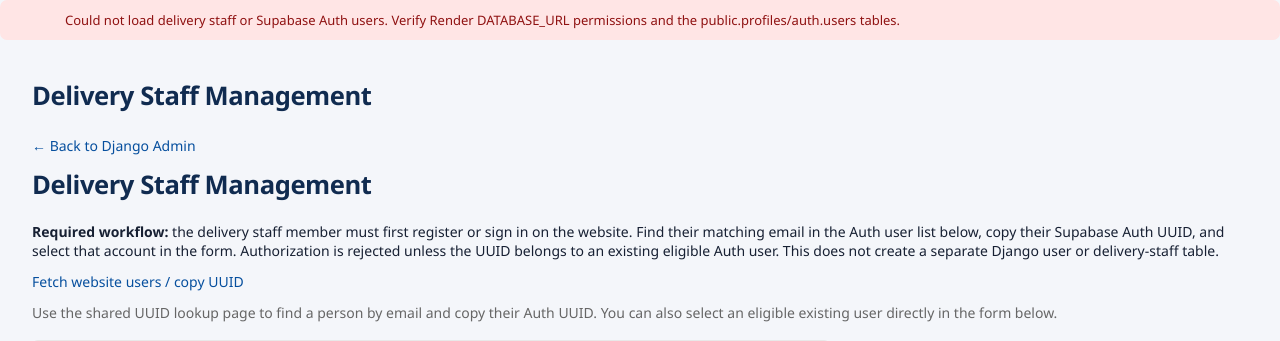
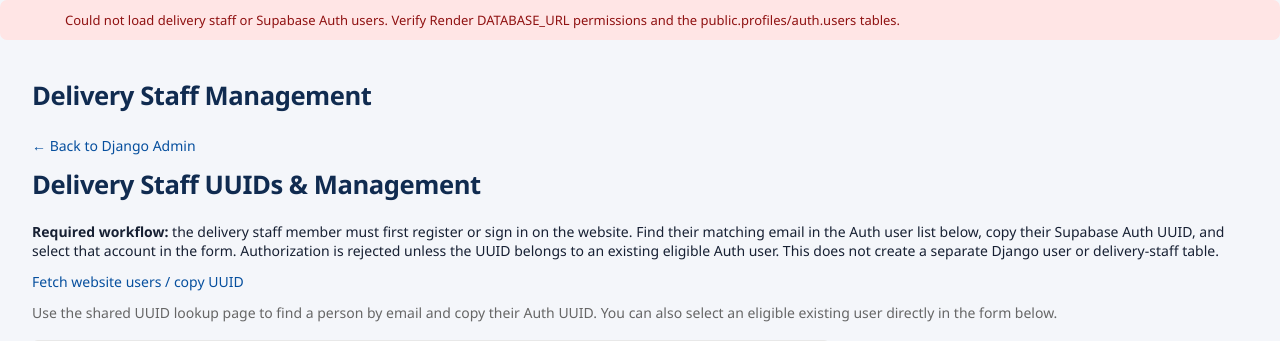
Before and after one commit to balatechitsolutions/Bala-Fashion-Rayachoty, a Django app: page /admin/delivery-staff-uuids/ in a window 1280 px wide. Shown: the part 151-492 px from the top of the page. Run offline with Django 5.2, Linux system fonts and the light colour scheme; the visitor is signed in with stand-in values (Sample User, id 1).

Commit message:
Keep delivery staff UUID heading compatible with admin tests

```diff
--- a/bala-fashion-rayachoty-web/backend/templates/admin/delivery_staff_uuids.html
+++ b/bala-fashion-rayachoty-web/backend/templates/admin/delivery_staff_uuids.html
@@ -23,7 +23,7 @@
 {% block content %}
 <div id="content-main">
   <p><a href="{% url 'admin:index' %}">← Back to Django Admin</a></p>
-  <h1>Delivery Staff Management</h1>
+  <h1>Delivery Staff UUIDs &amp; Management</h1>
   <p><strong>Required workflow:</strong> the delivery staff member must first register or sign in on the website. Find their matching email in the Auth user list below, copy their Supabase Auth UUID, and select that account in the form. Authorization is rejected unless the UUID belongs to an existing eligible Auth user. This does not create a separate Django user or delivery-staff table.</p>
 
   <p><a class="action-link" href="{% url 'admin-auth-user-uuids' %}">Fetch website users / copy UUID</a></p>
```
